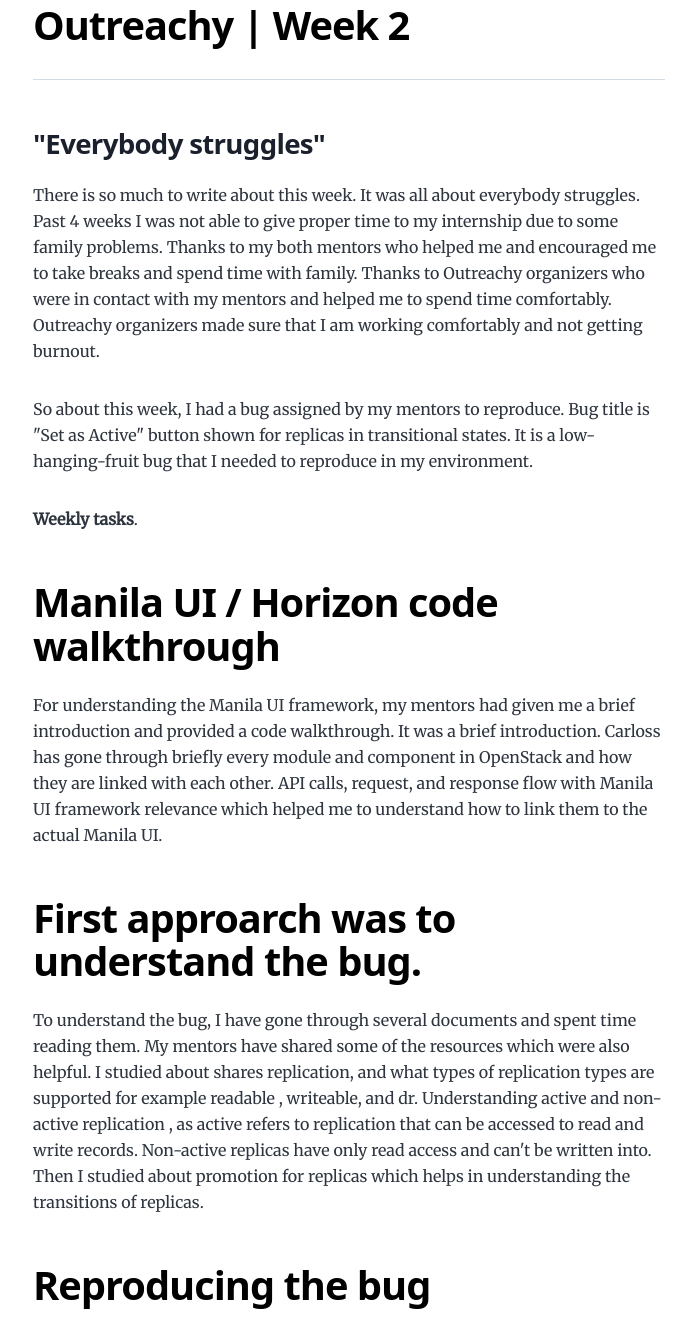
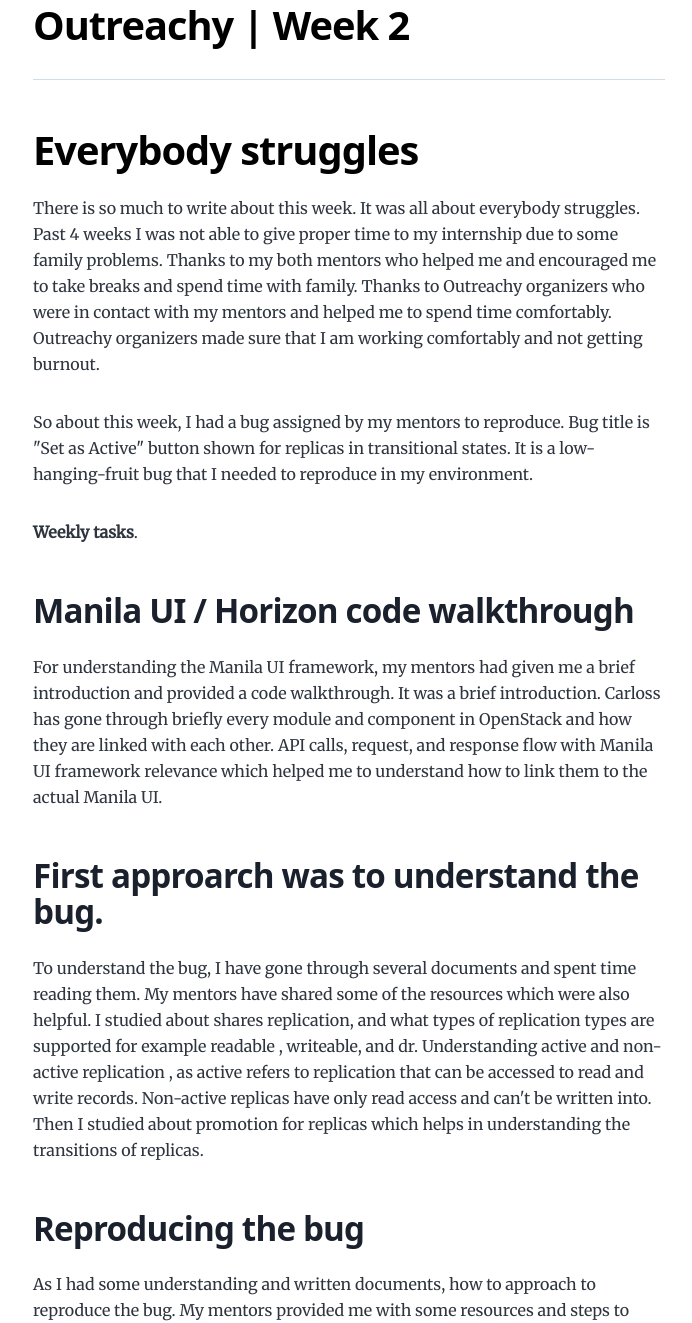
Before and after one commit to Hassan005/hassasghar.github.io, a Gatsby site: page /my-second-post/ in a window 1280 px wide. Shown: the part 114-1437 px from the top of the page, without its empty margins (291-983 px from the left). Built offline with nearby package versions, Linux system fonts and the light colour scheme; Gatsby itself is replaced by a stand-in of ours.

Commit message:
Update index.md
Added headings

```diff
--- a/content/blog/my-second-post/index.md
+++ b/content/blog/my-second-post/index.md
@@ -5,7 +5,7 @@ description: "Everybody struggles"
 ---
 
 ---
-### "Everybody struggles"
+# Everybody struggles
  There is so much to write about this week. It was all about everybody struggles. Past 4 weeks I was not able to
  give proper time to my internship due to some family problems. Thanks to my both mentors who helped me and encouraged me
  to take breaks and spend time with family. Thanks to Outreachy organizers who were in contact with my mentors and helped me
@@ -17,17 +17,17 @@ description: "Everybody struggles"
 
 **Weekly tasks**.
 
-# Manila UI / Horizon code walkthrough
+## Manila UI / Horizon code walkthrough
  For understanding the Manila UI framework, my mentors had given me a brief introduction and provided a code walkthrough.
  It was a brief introduction. Carloss has gone through briefly every module and component in OpenStack and how they are linked with each other. API calls, request, and response flow with Manila UI framework relevance which helped me to understand how to link them to the actual Manila UI.
 
-# First approarch was to understand the bug.
+## First approarch was to understand the bug.
 To understand the bug, I have gone through several documents and spent time reading them. My mentors have shared some of the resources
  which were also helpful. I studied about shares replication, and what types of replication types are supported for example
  readable , writeable, and dr. Understanding active and non-active replication , as active refers to replication that can be accessed
  to read and write records. Non-active replicas have only read access and can't be written into. Then I studied about promotion for replicas which helps in understanding the transitions of replicas.
 
-# Reproducing the bug
+## Reproducing the bug
  As I had some understanding and written documents, how to approach to reproduce the bug. My mentors provided me with some resources and steps to start with. Firstly, I had checked in the backend side whether, the replication type is set Manila configurations file, after enabling the backend stanzas I had to restart manila services with the command:
  sudo systemctl restart devstack@m-*
  Then I started with the command line provided in Manila documentation, a link shared by Carloss, i followed it thoroughly to understand the flow.
@@ -40,7 +40,7 @@ To understand the bug, I have gone through several documents and spent time read
  After noticing the problem I was able to successfully create a share.
  Then I promoted the share by switching the replica to an active state and created a shred replica and during its transition, I was able to see the set as an active button.
 
-# Open Infra Summit
+## Open Infra Summit
 My mentor Gautham also shared the Open Infra summit and its travel support program which helps financially to cover the stipend to attend the event. I am very much interested in events like these and I would love to attend if I could get an opportunity.
 
 Bye see you with week 3rd Blog:)
```
